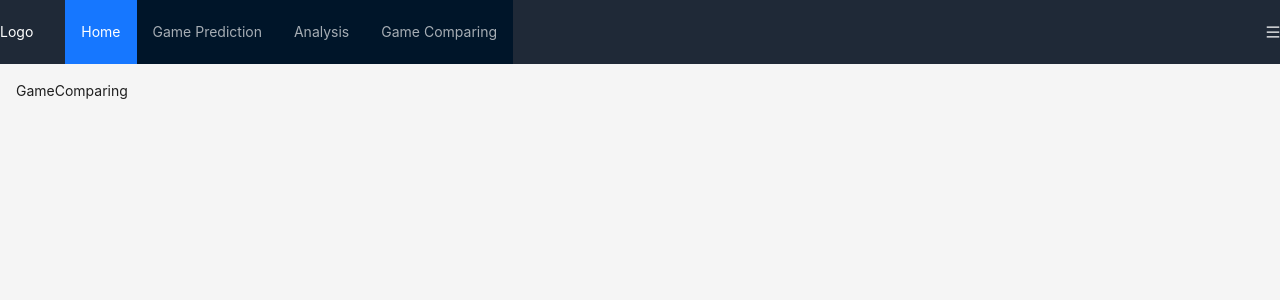
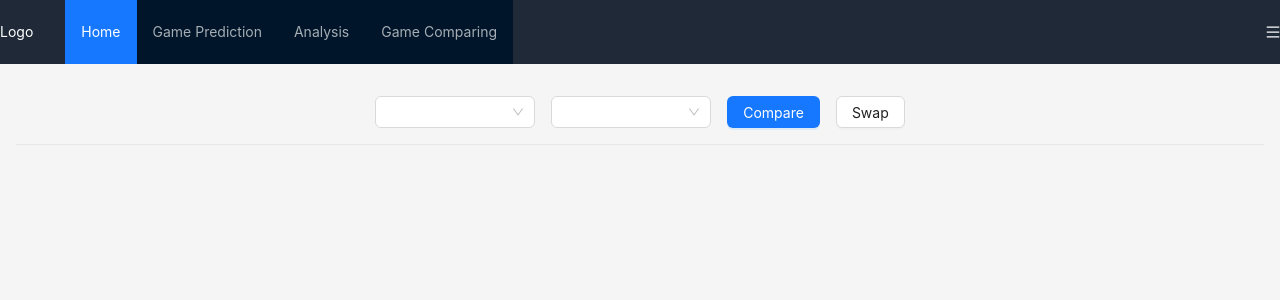
Before and after one commit to ohayotmq/DataScience_GameRevenuePrediction, a React (Create React App) app in the folder frontend/dsproject/: page /gamecomparing in a window 1280 px wide. Shown: the top 300 px of the page. Built offline with nearby package versions, Linux system fonts and the light colour scheme.

Commit message:
Quan_FE_Create GameComparing and Analysis interface, Fix Home's Data Index

```diff
--- a/frontend/dsproject/src/pages/Analysis.js
+++ b/frontend/dsproject/src/pages/Analysis.js
@@ -1,7 +1,43 @@
-import React from 'react'
+import { PieChartOutlined } from '@ant-design/icons';
+import { Pie } from 'react-chartjs-2';
 
-export default function Analysis() {
+const data = {
+  labels: ['NA', 'JP', 'EU'],
+  datasets: [
+    {
+      data: [100, 80, 120],
+      backgroundColor: ['#FF4500', '#4169E1', '#32CD32'],
+    },
+  ],
+};
+
+const PieChartComponent = () => {
+  const totalRevenue = data.datasets[0].data.reduce((total, value) => total + value, 0);
+  const highestRegionIndex = data.datasets[0].data.indexOf(Math.max(...data.datasets[0].data));
+  const highestRegion = data.labels[highestRegionIndex];
+
+  const comment = {
+    region: highestRegion,
+    reason: `Vì khu vực ${highestRegion} có doanh thu cao nhất, chiếm ${(data.datasets[0].data[highestRegionIndex] / totalRevenue * 100).toFixed(2)}% tổng doanh thu.`,
+  };
+
   return (
-    <div>Analysis</div>
-  )
-}
+    <div className="flex justify-center items-center h-screen">
+      <div className="w-full max-w-md bg-white shadow-md rounded-lg p-6">
+        <div className="text-center">
+          <h1 className="text-xl font-bold mb-4">Revenue by Regions:</h1>
+          <PieChartOutlined style={{ fontSize: '48px', color: '#1890ff' }} />
+        </div>
+        <div className="mt-6">
+          <Pie data={data} />
+        </div>
+        <div className="mt-6 text-center">
+          <h2 className="text-lg font-semibold">Data Analysis:</h2>
+          <p className="mt-2 text-sm">{`Khu vực có doanh thu cao nhất là ${comment.region}. ${comment.reason}`}</p>
+        </div>
+      </div>
+    </div>
+  );
+};
+
+export default PieChartComponent;
--- a/frontend/dsproject/src/pages/GameComparing.js
+++ b/frontend/dsproject/src/pages/GameComparing.js
@@ -1,7 +1,170 @@
-import React from 'react'
+import React, { useState } from 'react';
+import { Select, Button, Divider } from 'antd';
+import Chart from 'chart.js/auto';
 
-export default function GameComparing() {
+const { Option } = Select;
+
+const data = [
+  {
+    key: '1',
+    game: 'Game A',
+    console: 'Console A',
+    publisher: 'Publisher A',
+    releaseDate: '2022-01-01',
+    last: '2022-02-01',
+    score: 90,
+    naRevenue: 100,
+    jpRevenue: 80,
+    euRevenue: 120,
+    totalRevenue: 300,
+  },
+  {
+    key: '2',
+    game: 'Game B',
+    console: 'Console B',
+    publisher: 'Publisher B',
+    releaseDate: '2023-01-01',
+    last: '2023-02-01',
+    score: 100,
+    naRevenue: 200,
+    jpRevenue: 700,
+    euRevenue: 70,
+    totalRevenue: 400,
+  },
+];
+
+const Comparison = () => {
+  const [game1, setGame1] = useState('');
+  const [game2, setGame2] = useState('');
+  const [chart, setChart] = useState(null);
+  const [comparisonData, setComparisonData] = useState(null);
+
+  const handleCompare = () => {
+    if (game1 === '' || game2 === '') {
+      alert('Please select two games to compare.');
+      return;
+    }
+
+    const game1Data = data.find((game) => game.game === game1);
+    const game2Data = data.find((game) => game.game === game2);
+
+    const ctx = document.getElementById('comparisonChart').getContext('2d');
+
+    if (chart !== null) {
+      chart.destroy();
+    }
+
+    const newChart = new Chart(ctx, {
+      type: 'bar',
+      data: {
+        labels: ['Score', 'NA Revenue', 'JP Revenue', 'EU Revenue', 'Total Revenue'],
+        datasets: [
+          {
+            label: game1,
+            backgroundColor: 'rgba(75,192,192,0.4)',
+            borderColor: 'rgba(75,192,192,1)',
+            borderWidth: 1,
+            hoverBackgroundColor: 'rgba(75,192,192,0.6)',
+            hoverBorderColor: 'rgba(75,192,192,1)',
+            data: [
+              game1Data.score,
+              game1Data.naRevenue,
+              game1Data.jpRevenue,
+              game1Data.euRevenue,
+              game1Data.totalRevenue,
+            ],
+          },
+          {
+            label: game2,
+            backgroundColor: 'rgba(255,99,132,0.4)',
+            borderColor: 'rgba(255,99,132,1)',
+            borderWidth: 1,
+            hoverBackgroundColor: 'rgba(255,99,132,0.6)',
+            hoverBorderColor: 'rgba(255,99,132,1)',
+            data: [
+              game2Data.score,
+              game2Data.naRevenue,
+              game2Data.jpRevenue,
+              game2Data.euRevenue,
+              game2Data.totalRevenue,
+            ],
+          },
+        ],
+      },
+      options: {
+        scales: {
+          y: {
+            beginAtZero: true,
+          },
+        },
+      },
+    });
+
+    const comparison = {
+      score: `${Math.round((game1Data.score / game2Data.score) * 100)}%`,
+      naRevenue: `${Math.round((game1Data.naRevenue / game2Data.naRevenue) * 100)}%`,
+      jpRevenue: `${Math.round((game1Data.jpRevenue / game2Data.jpRevenue) * 100)}%`,
+      euRevenue: `${Math.round((game1Data.euRevenue / game2Data.euRevenue) * 100)}%`,
+      totalRevenue: `${Math.round((game1Data.totalRevenue / game2Data.totalRevenue) * 100)}%`,
+    };
+
+    setComparisonData(comparison);
+    setChart(newChart);
+  };
+
+  const handleSwap = () => {
+    setGame1(game2);
+    setGame2(game1);
+  };
+
   return (
-    <div>GameComparing</div>
-  )
-}
+    <div className="flex flex-col items-center">
+      <div className="flex mt-4">
+        <Select className="w-40" onChange={(value) => setGame1(value)} value={game1}>
+          {data.map((game) => (
+            <Option key={game.key} value={game.game}>
+              {game.game}
+            </Option>
+          ))}
+        </Select>
+        <Select className="w-40 ml-4" onChange={(value) => setGame2(value)} value={game2}>
+          {data.map((game) => (
+            <Option key={game.key} value={game.game}>
+              {game.game}
+            </Option>
+          ))}
+        </Select>
+        <Button className="ml-4" type="primary" onClick={handleCompare}>
+          Compare
+        </Button>
+        <Button className="ml-4" onClick={handleSwap}>
+          Swap
+        </Button>
+      </div>
+      <Divider className="w-80 mt-4" />
+      {comparisonData && (
+        <table className="table-auto border-collapse w-full mt-4">
+          <thead>
+            <tr className="bg-gray-200">
+              <th className="border px-4 py-2">Parameter</th>
+              <th className="border px-4 py-2">{game1}</th>
+              <th className="border px-4 py-2">{game2}</th>
+            </tr>
+          </thead>
+          <tbody>
+            {Object.keys(comparisonData).map((key) => (
+              <tr key={key} className="border">
+                <td className="border px-4 py-2">{key}</td>
+                <td className="border px-4 py-2">{comparisonData[key]}</td>
+                <td className="border px-4 py-2">100%</td>
+              </tr>
+            ))}
+          </tbody>
+        </table>
+      )}
+      <canvas id="comparisonChart" className="w-full mt-4" style={{ maxHeight: '400px' }}></canvas>
+    </div>
+  );
+};
+
+export default Comparison;
--- a/frontend/dsproject/src/pages/Home.js
+++ b/frontend/dsproject/src/pages/Home.js
@@ -1,5 +1,5 @@
 import React, { useState } from 'react';
-import { Table, Input, Space } from 'antd';
+import { Table, Input } from 'antd';
 import { SearchOutlined } from '@ant-design/icons';
 
 const { Column } = Table;
@@ -36,144 +36,68 @@ const data = [
 
 const Home = () => {
   const [searchText, setSearchText] = useState('');
-  const [searchedColumn, setSearchedColumn] = useState('');
 
-  const getColumnSearchProps = (dataIndex) => ({
-    filterDropdown: ({ setSelectedKeys, selectedKeys, confirm, clearFilters }) => (
-      <div style={{ padding: 8 }}>
-        <Input
-          placeholder={`Search ${dataIndex}`}
-          value={selectedKeys[0]}
-          onChange={(e) => setSelectedKeys(e.target.value ? [e.target.value] : [])}
-          onPressEnter={() => handleSearch(selectedKeys, confirm, dataIndex)}
-          style={{ marginBottom: 8, display: 'block' }}
-        />
-        <Space>
-          <button onClick={() => handleReset(clearFilters)} style={{ width: 90 }}>
-            Reset
-          </button>
-          <button
-            type="primary"
-            onClick={() => handleSearch(selectedKeys, confirm, dataIndex)}
-            icon={<SearchOutlined />}
-            style={{ width: 90 }}
-          >
-            Search
-          </button>
-        </Space>
-      </div>
-    ),
-    filterIcon: (filtered) => <SearchOutlined style={{ color: filtered ? '#1890ff' : undefined }} />,
-    onFilter: (value, record) =>
-      record[dataIndex].toString().toLowerCase().includes(value.toLowerCase()),
-    onFilterDropdownVisibleChange: (visible) => {
-      if (visible) {
-        setTimeout(() => document.getElementById('search-input').select(), 100);
-      }
-    },
-    render: (text) =>
-      searchedColumn === dataIndex ? (
-        <span style={{ backgroundColor: '#ffc069' }}>{text}</span>
-      ) : (
-        text
-      ),
-  });
-
-  const handleSearch = (selectedKeys, confirm, dataIndex) => {
-    confirm();
-    setSearchText(selectedKeys[0]);
-    setSearchedColumn(dataIndex);
+  const handleSearch = (value) => {
+    setSearchText(value);
   };
 
-  const handleReset = (clearFilters) => {
-    clearFilters();
-    setSearchText('');
+  const filteredData = data.filter(
+    (item) =>
+      item.game.toLowerCase().includes(searchText.toLowerCase()) ||
+      item.publisher.toLowerCase().includes(searchText.toLowerCase())
+  );
+  const sorterDate = (a, b) => {
+    const dateA = new Date(a);
+    const dateB = new Date(b);
+    return dateA - dateB;
   };
 
-  const handleTableSearch = (selectedKeys, confirm) => {
-    confirm();
-    setSearchText(selectedKeys[0]);
-  };
-
-  const handleTableReset = (clearFilters) => {
-    clearFilters();
-    setSearchText('');
-  };
-
-  const getColumnSearchPropsForAllColumns = () => ({
-    filterDropdown: ({ setSelectedKeys, selectedKeys, confirm, clearFilters }) => (
-      <div style={{ padding: 8 }}>
-        <Input
-          placeholder={`Search all columns`}
-          value={selectedKeys[0]}
-          onChange={(e) => setSelectedKeys(e.target.value ? [e.target.value] : [])}
-          onPressEnter={() => handleTableSearch(selectedKeys, confirm)}
-          style={{ marginBottom: 8, display: 'block' }}
-        />
-        <Space>
-          <button onClick={() => handleTableReset(clearFilters)} style={{ width: 90 }}>
-            Reset
-          </button>
-          <button
-            type="primary"
-            onClick={() => handleTableSearch(selectedKeys, confirm)}
-            icon={<SearchOutlined />}
-            style={{ width: 90 }}
-          >
-            Search
-          </button>
-        </Space>
-      </div>
-    ),
-    filterIcon: (filtered) => <SearchOutlined style={{ color: filtered ? '#1890ff' : undefined }} />,
-    onFilterDropdownVisibleChange: (visible) => {
-      if (visible) {
-        setTimeout(() => document.getElementById('search-input').select(), 100);
-      }
-    },
-    render: (text) => (searchText ? <span>{text}</span> : text),
-  });
 
   return (
     <div>
       <Search
-        id="search-input"
         placeholder="Search"
         allowClear
         enterButton
         value={searchText}
         onChange={(e) => setSearchText(e.target.value)}
+        onSearch={handleSearch}
       />
-      <Table dataSource={data} rowKey="key">
+      <Table dataSource={filteredData} rowKey="key">
         <Column
           title="Game"
           dataIndex="game"
           key="game"
-          {...getColumnSearchProps('game')}
         />
         <Column
           title="Console"
           dataIndex="console"
           key="console"
-          {...getColumnSearchProps('console')}
+          filters={[
+            { text: 'All', value: 'All' },
+            { text: 'PC', value: 'PC' },
+            { text: 'PS4', value: 'PS4' },
+            { text: 'XBOX', value: 'XBOX' },
+            { text: 'NINTENDO', value: 'NINTENDO' },
+          ]}
+          onFilter={(value, record) => record.console.indexOf(value) === 0}
         />
         <Column
           title="Publisher"
           dataIndex="publisher"
           key="publisher"
-          {...getColumnSearchProps('publisher')}
         />
         <Column
           title="Release Date"
           dataIndex="releaseDate"
           key="releaseDate"
-          {...getColumnSearchProps('releaseDate')}
+          sorter={(a, b) => sorterDate(a.releaseDate, b.releaseDate)}
         />
         <Column
-          title="Last"
+          title="Last Update"
           dataIndex="last"
           key="last"
-          {...getColumnSearchProps('last')}
+          sorter={(a, b) => sorterDate(a.last, b.last)}
         />
         <Column
           title="Score"
```
